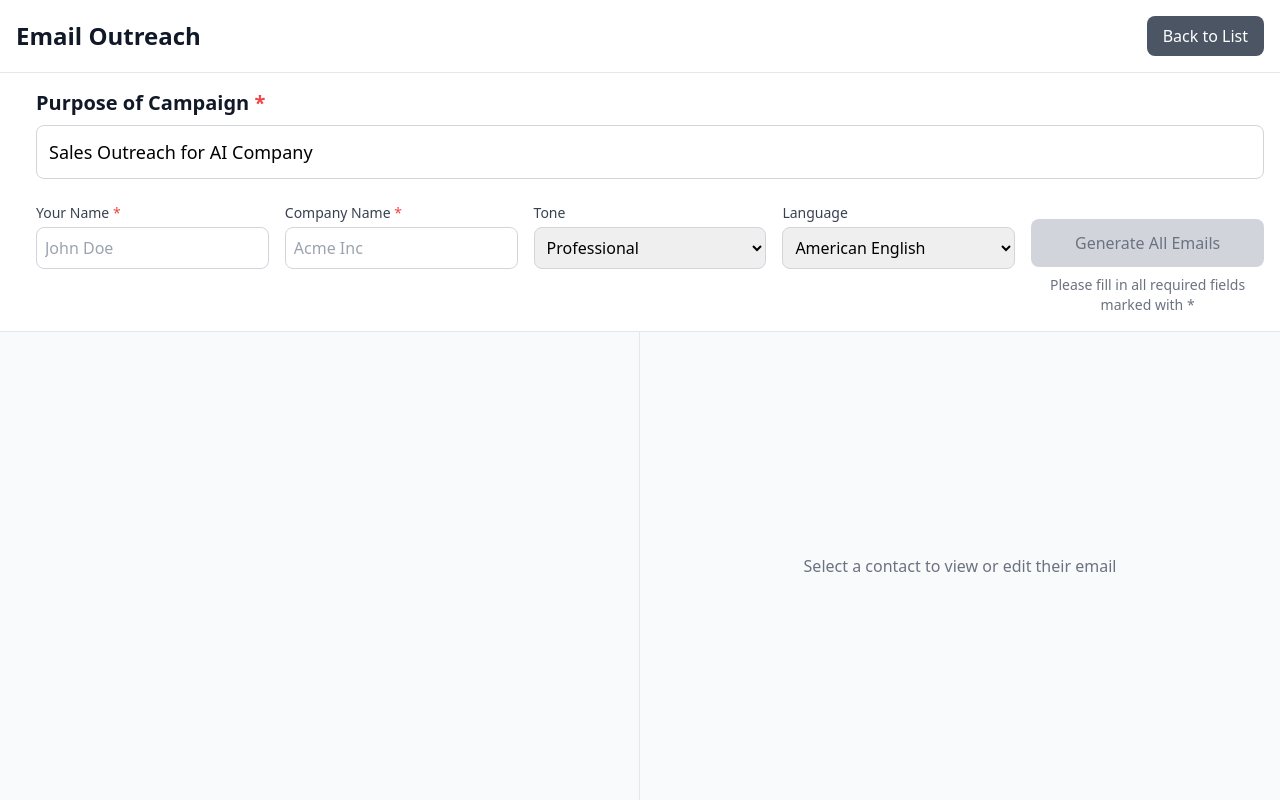
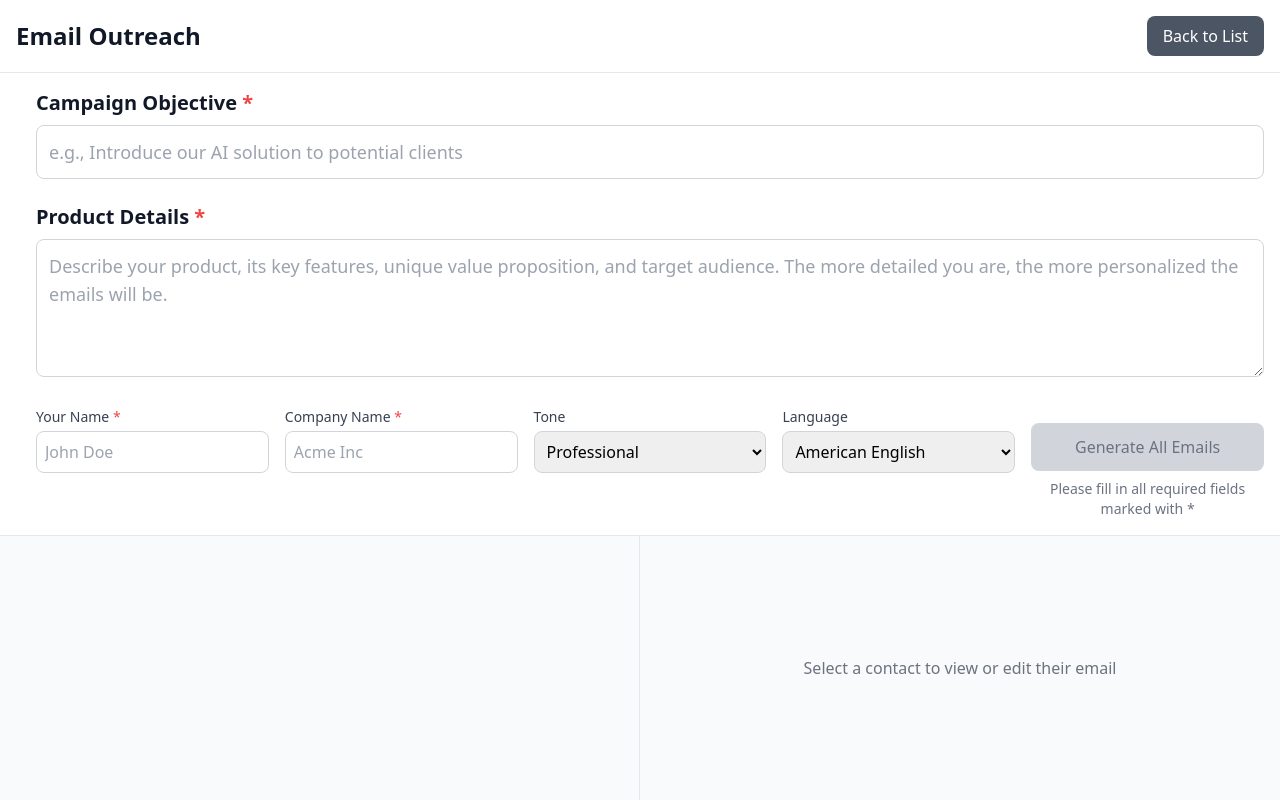
Before and after one commit to usaib/sdr-fronted, a React (Create React App) app: page /outreach-strategy in a window 1280 px wide. Built offline with nearby package versions, Linux system fonts and the light colour scheme; what peopledatalabs would draw is missing.

Commit message:
added product details input

```diff
--- a/src/Outreach.js
+++ b/src/Outreach.js
@@ -16,7 +16,8 @@
 		company_name: ""
 	});
 	const [formErrors, setFormErrors] = useState({
-		purpose: false,
+		campaignObjective: false,
+		productDetails: false,
 		name: false,
 		company_name: false
 	});
@@ -24,10 +25,15 @@
 	const [emailPreferences, setEmailPreferences] = useState({
 		tone: "professional",
 		language: "american_english",
-		purpose: "Sales Outreach for AI Company" // You can make this dynamic if needed
+		campaignObjective: "", // Updated from purpose
+		productDetails: "" // New field for product details
 	});
+
 	const isFormComplete =
-		emailPreferences.purpose && senderData.name && senderData.company_name;
+		emailPreferences.campaignObjective &&
+		emailPreferences.productDetails &&
+		senderData.name &&
+		senderData.company_name;
 
 	// Updated input change handlers with validation
 	const handleSenderInputChange = (e) => {
@@ -58,7 +64,8 @@
 
 	const generateAllEmails = async () => {
 		const newErrors = {
-			purpose: !emailPreferences.purpose,
+			campaignObjective: !emailPreferences.campaignObjective,
+			productDetails: !emailPreferences.productDetails,
 			name: !senderData.name,
 			company_name: !senderData.company_name
 		};
@@ -84,7 +91,8 @@
 					body: JSON.stringify({
 						person_data: selectedData,
 						sender_data: senderData,
-						purpose: emailPreferences.purpose,
+						campaign_objective: emailPreferences.campaignObjective,
+						product_details: emailPreferences.productDetails,
 						tone: emailPreferences.tone,
 						language: emailPreferences.language
 					})
@@ -195,25 +203,49 @@
 					<div className="grid grid-cols-1 gap-6 p-4">
 						<div>
 							<label className="block text-xl font-semibold text-gray-900 mb-2">
-								Purpose of Campaign <span className="text-red-500">*</span>
+								Campaign Objective <span className="text-red-500">*</span>
 							</label>
 							<input
 								type="text"
-								name="purpose"
-								value={emailPreferences.purpose}
+								name="campaignObjective"
+								value={emailPreferences.campaignObjective}
 								onChange={handlePreferenceChange}
 								className={`w-full p-3 border ${
-									formErrors.purpose ? "border-red-500" : "border-gray-300"
+									formErrors.campaignObjective
+										? "border-red-500"
+										: "border-gray-300"
 								} rounded-lg focus:ring-2 focus:ring-blue-500 text-lg`}
-								placeholder="e.g., Sales Outreach for AI Company"
+								placeholder="e.g., Introduce our AI solution to potential clients"
 							/>
+
 							{formErrors.purpose && (
 								<p className="mt-1 text-sm text-red-500">
 									Please enter the purpose of the campaign
 								</p>
 							)}
 						</div>
-
+						<div>
+							<label className="block text-xl font-semibold text-gray-900 mb-2">
+								Product Details <span className="text-red-500">*</span>
+							</label>
+							<textarea
+								name="productDetails"
+								value={emailPreferences.productDetails}
+								onChange={handlePreferenceChange}
+								className={`w-full p-3 border ${
+									formErrors.productDetails
+										? "border-red-500"
+										: "border-gray-300"
+								} rounded-lg focus:ring-2 focus:ring-blue-500 text-lg`}
+								rows={4}
+								placeholder="Describe your product, its key features, unique value proposition, and target audience. The more detailed you are, the more personalized the emails will be."
+							/>
+							{formErrors.productDetails && (
+								<p className="mt-1 text-sm text-red-500">
+									Please provide details about your product
+								</p>
+							)}
+						</div>
 						<div className="grid grid-cols-5 gap-4">
 							<div>
 								<label className="block text-sm font-medium text-gray-700 mb-1">
```
